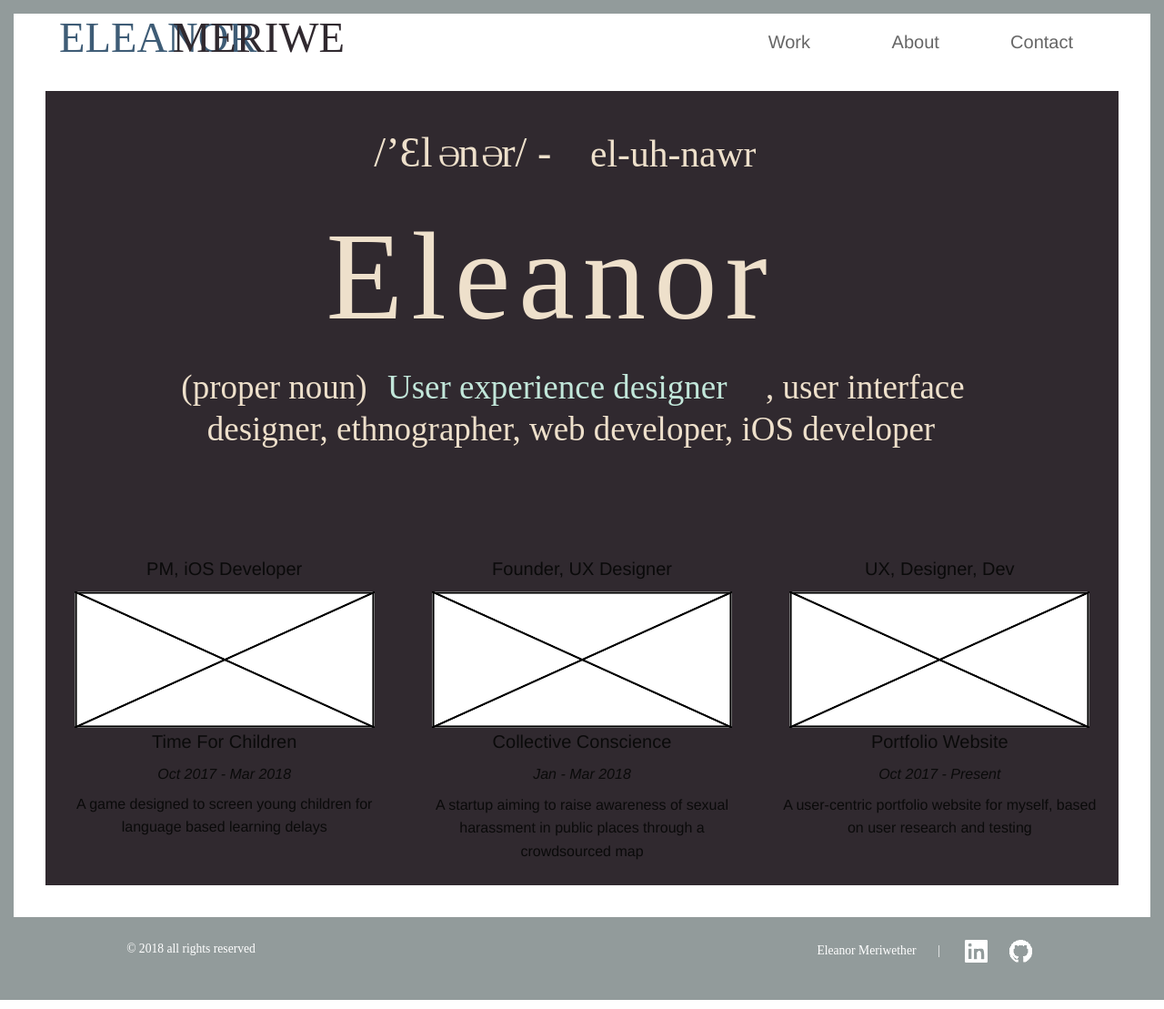
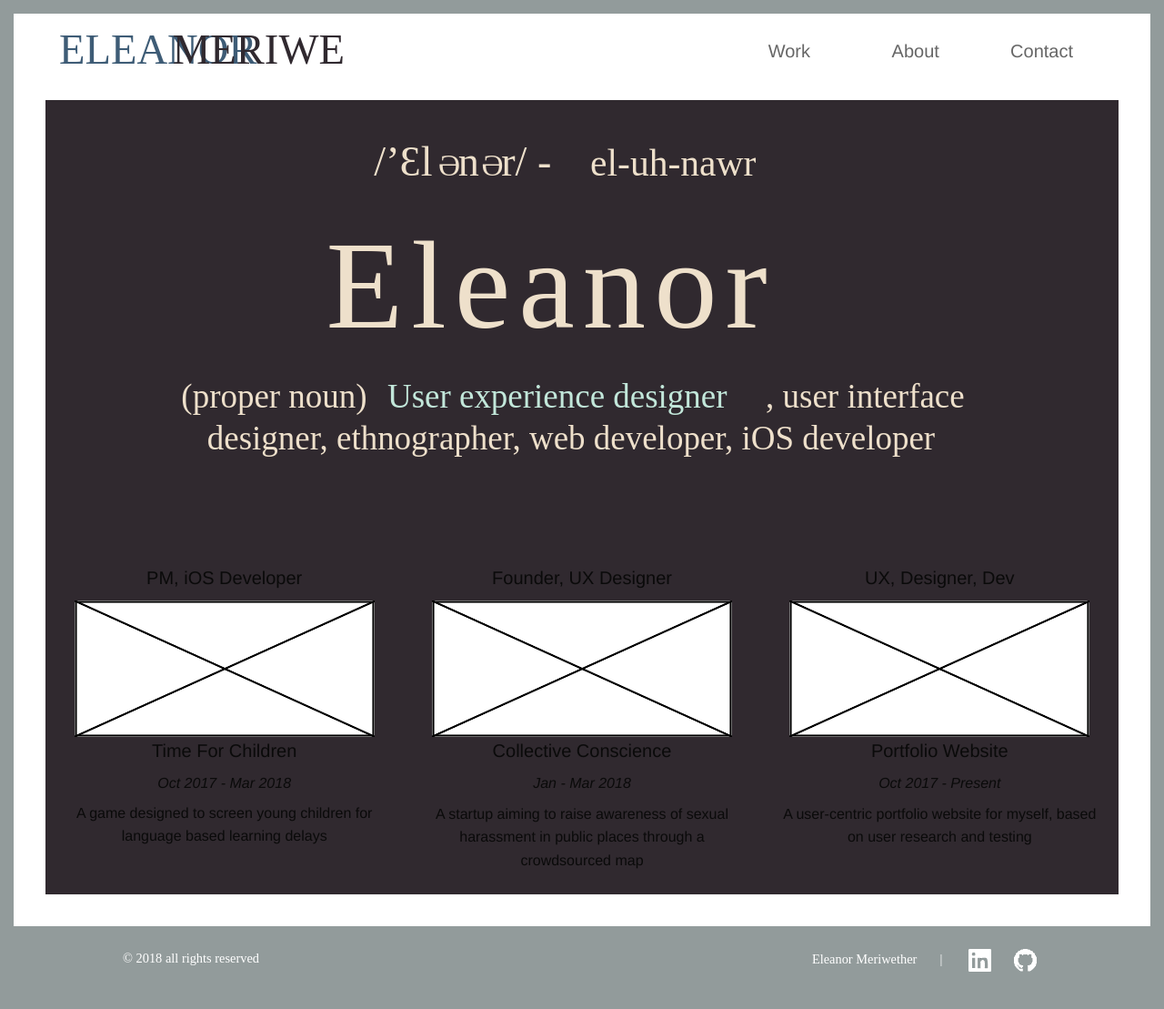
Before and after one commit to emeriwether/emeriwether.github.io, a Jekyll site: the page built from index.html, in a window 1280 px wide. Shown: the whole page at 91% size. Built offline with Jekyll 4.4.1, drawn with Linux system fonts in a browser that asks for light colours; some web fonts are replaced.

Commit message:
change padding for logo and nav

```diff
--- a/css/home.css
+++ b/css/home.css
@@ -1,25 +1,28 @@
 #logo {
     margin-left: 50px;
-    padding: 10px 0 25px 0;
 }
 
 nav {
     margin-right: 50px;
-    padding: 10px 0 25px 0;
+    padding: 20px 0 25px 0;
+}
+
+#logo > img {
+    padding: 20px 0 25px 0;
 }
 
 #copyright {
     margin-left: 50px;
     padding: 10px 0 25px 0;
     color: #fff;
-    font-size: 85%;
+    font-size: 90%;
 }
 
 #socialMedia {
     margin-right: 50px;
     padding: 25px 0 25px 0;
     color: #fff;
-    font-size: 85%;
+    font-size: 90%;
 }
 
 body {
```
